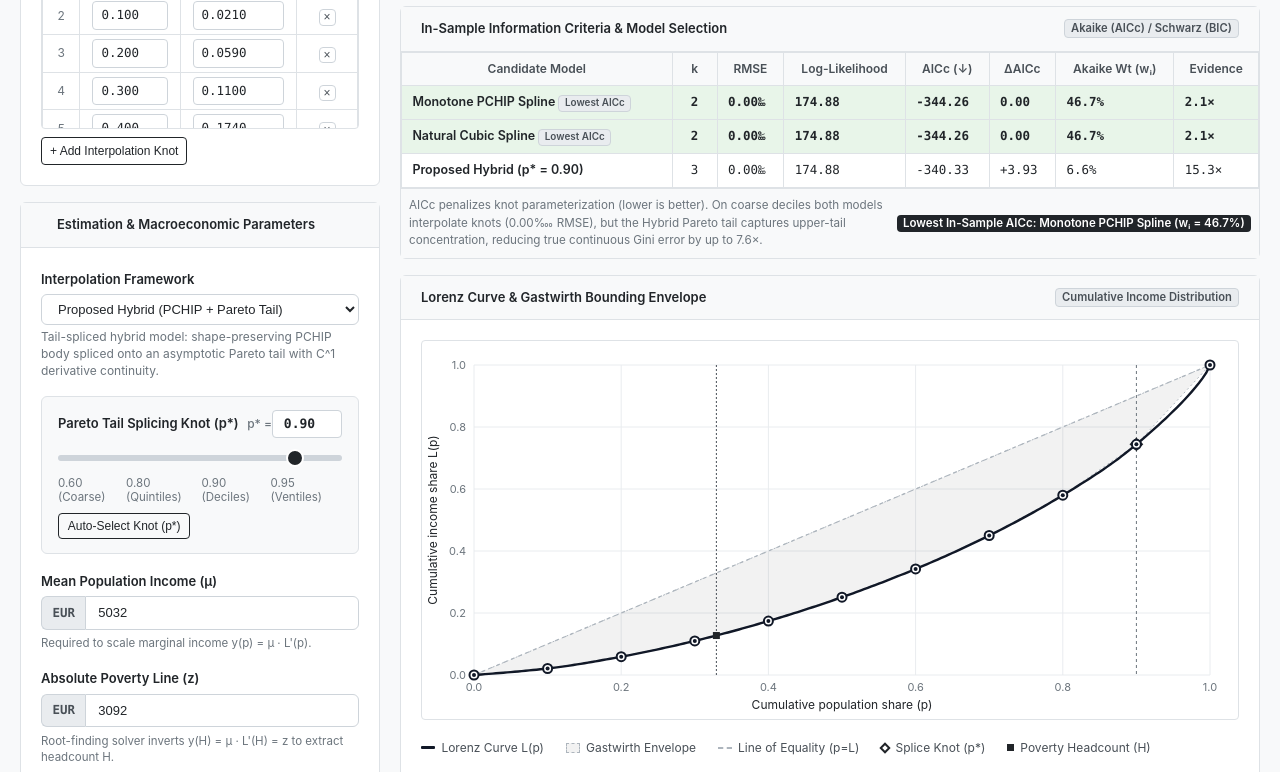
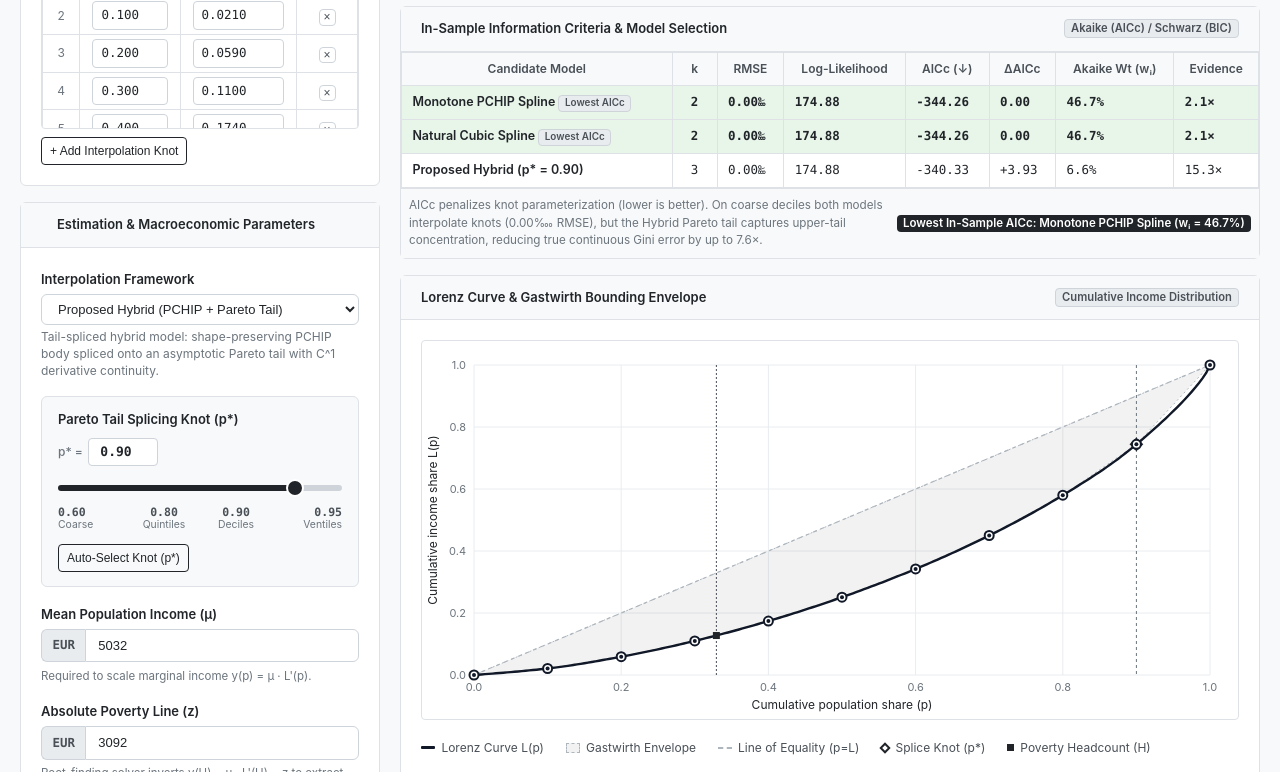
Before and after one commit to AtanasBobev/lorenz-inequality-estimation, a website: page demo/index.html in a window 1280 px wide. Shown: the part 427-1199 px from the top of the page. Drawn offline with Linux system fonts and the light colour scheme.

Commit message:
Fix splicing slider layout and update README

```diff
--- a/demo/app.js
+++ b/demo/app.js
@@ -55,7 +55,7 @@
       if (p > 1) return 1;
       return p;
     }
-    // Binary search for the knot bracket [p_i, p_{i+1}) containing p.
+    // Binary search for the knot bracket [p_i, p_{i+1}) containing p
     findKnotInterval(p) {
       const knotCount = this.points.length;
       if (p <= this.points[0].populationShare) {
@@ -81,8 +81,8 @@
     getDataset() {
       return this.dataset;
     }
-    // Ensures knots are anchored at (0,0) and (1,1) with strictly increasing p and non-decreasing L.
-    // TODO: Allow negative L(p) coordinates in the lower tail so we can fit net wealth datasets with household debt.
+    // Ensure knots are anchored at (0,0) and (1,1) with strictly increasing p and non-decreasing L
+    // TODO: Allow negative L(p) coordinates in the lower tail so we can fit net wealth datasets with household debt
     validateDataset(dataset) {
       if (!dataset.points || dataset.points.length < 2) {
         throw new Error("Quantile dataset must contain at least 2 points.");
@@ -160,8 +160,8 @@
     getIncomeAtPercentile(p) {
       return this.model.quantileIncome(p);
     }
-    // Solves mu * L'(H) = povertyLine using safeguarded Newton-Raphson with bisection fallback.
-    // TODO: Support Foster-Greer-Thorbecke (FGT) poverty gap (alpha=1) and severity (alpha=2) integrals.
+    // Solve mu * L'(H) = povertyLine using safeguarded Newton-Raphson with bisection fallback
+    // TODO: Support Foster-Greer-Thorbecke (FGT) poverty gap (alpha=1) and severity (alpha=2) integrals
     getPovertyHeadcount(povertyLine, meanIncome, tolerance = 1e-7, maxIterations = 60) {
       if (povertyLine <= 0) {
         return 0;
@@ -217,8 +217,8 @@
       }
       return 0.5 * (leftBound + rightBound);
     }
-    // Checks that the estimated Gini falls inside Gastwirth's (1972) distribution-free bounds [G_L, G_U].
-    // TODO: Add non-parametric bootstrap resampling to estimate confidence intervals alongside [G_L, G_U].
+    // Check the estimated Gini falls inside Gastwirth's (1972) distribution-free bounds [G_L, G_U]
+    // TODO: Add non-parametric bootstrap resampling to estimate confidence intervals alongside [G_L, G_U]
     certifyGastwirthBounds(estimatedGini) {
       const dataset = this.model.getDataset();
       const points = dataset.points;
@@ -253,7 +253,7 @@
         maxError
       };
     }
-    // Computes income shares held by standard policy brackets (top 10%/5%/1%, bottom 40%/50%, middle 40%).
+    // Compute income shares held by standard policy brackets (top 10%/5%/1%, bottom 40%/50%, middle 40%)
     computeTopIncomeShares() {
       const shareAt40 = this.model.evaluate(0.4);
       const shareAt50 = this.model.evaluate(0.5);
@@ -273,7 +273,7 @@
         middle40PercentShare: Math.max(0, Math.min(1, shareAt90 - shareAt50))
       };
     }
-    // Computes Kakwani poverty headcount elasticities with respect to poverty line z and mean income mu.
+    // Compute Kakwani poverty headcount elasticities with respect to poverty line z and mean income mu
     computePovertyElasticities(povertyLine, meanIncome) {
       const effectiveMean = meanIncome ?? this.model.getDataset().meanIncome;
       if (effectiveMean <= 0) {
@@ -319,7 +319,7 @@
         elasticityMu
       };
     }
-    // Evaluates complete inequality metrics including Gini, Sen index, Palma ratio, and bounds.
+    // Evaluate complete inequality metrics including Gini, Sen index, Palma ratio, and bounds
     computeComprehensiveMetrics(stepCount = 200, povertyLine) {
       const giniResult = this.computeGini(stepCount);
       const senWelfare = this.computeSenWelfare(stepCount);
@@ -1469,7 +1469,7 @@
       }
       return 0.8;
     }
-    // Solves (1 - L*) / (1 - p*) * (1 - 1/alpha) = L'(p*) for alpha, clamping if L'(p*) >= secant slope.
+    // Solve (1 - L*) / (1 - p*) * (1 - 1/alpha) = L'(p*) for alpha, clamping if L'(p*) >= secant slope
     computeAnalyticalAlpha(pStar, lStar, dStar) {
       const remainingPop = 1 - pStar;
       const remainingIncome = 1 - lStar;
@@ -1515,7 +1515,7 @@
   var SensitivityAnalyzer = class {
     static integrator = new SimpsonsIntegrator();
     static rootFinder = new BisectionSolver();
-    // Scans Pareto splicing knot p* across [startP, endP] and records Gini, alpha, and curvature jump.
+    // Scans Pareto splicing knot p* across [startP, endP] and records Gini, alpha, and curvature jump
     static sweepParetoSplice(dataset, startP = 0.6, endP = 0.95, stepSize = 0.05, bodyModelType = "pchip") {
       const records = [];
       const baseSpline = bodyModelType === "cubicspline" ? new CubicSplineLorenzCurve(dataset) : new PchipLorenzCurve(dataset);
@@ -1551,17 +1551,17 @@
       }
       return records;
     }
-    // Analyzes poverty headcount sensitivity across varying thresholds.
+    // Analyzes poverty headcount sensitivity across varying thresholds
     static computePovertySensitivityTable(model, povertyLines, meanIncome) {
       const engine = new InequalityEngine(model, this.integrator, this.rootFinder);
       return povertyLines.map((line) => engine.computePovertyElasticities(line, meanIncome));
     }
-    // Decomposes high-net-worth upper-tail wealth shares.
+    // Decomposes high-net-worth upper-tail wealth shares
     static decomposeTopWealth(model) {
       const engine = new InequalityEngine(model, this.integrator, this.rootFinder);
       return engine.computeTopIncomeShares();
     }
-    // Compares model reconstructed top-income shares against official World Inequality Database (WID) benchmarks.
+    // Compares model reconstructed top-income shares against official World Inequality Database (WID) benchmarks
     static compareWithWID(datasetKey, splineModel, hybridModel) {
       const wid = WID_BENCHMARKS[datasetKey];
       if (!wid) {
@@ -1592,7 +1592,7 @@
   // src/diagnostics/ModelSelectionEvaluator.ts
   var ModelSelectionEvaluator = class {
     static EPSILON_RSS = 1e-14;
-    // Gaussian log-likelihood: ln(L) = -0.5*n*ln(2*pi) - 0.5*n*ln(RSS/n) - 0.5*n.
+    // Gaussian log-likelihood: ln(L) = -0.5*n*ln(2*pi) - 0.5*n*ln(RSS/n) - 0.5*n
     static computeLogLikelihood(sampleSize, rss) {
       if (sampleSize <= 0) {
         throw new Error("Sample size must be strictly positive.");
@@ -1600,12 +1600,12 @@
       const clampedRss = Math.max(rss, this.EPSILON_RSS);
       return -0.5 * sampleSize * Math.log(2 * Math.PI) - 0.5 * sampleSize * Math.log(clampedRss / sampleSize) - 0.5 * sampleSize;
     }
-    // Standard Akaike Information Criterion: AIC = 2*k - 2*ln(L).
+    // Standard Akaike Information Criterion: AIC = 2*k - 2*ln(L)
     static computeAIC(sampleSize, rss, paramCount) {
       const logLikelihood = this.computeLogLikelihood(sampleSize, rss);
       return 2 * paramCount - 2 * logLikelihood;
     }
-    // Hurvich-Tsai small-sample correction: AICc = AIC + 2*k*(k+1) / (n - k - 1).
+    // Hurvich-Tsai small-sample correction: AICc = AIC + 2*k*(k+1) / (n - k - 1)
     static computeAICc(sampleSize, rss, paramCount) {
       const aic = this.computeAIC(sampleSize, rss, paramCount);
       const degreesOfFreedom = sampleSize - paramCount - 1;
@@ -1614,12 +1614,12 @@
       }
       return aic + 2 * paramCount * (paramCount + 1) / degreesOfFreedom;
     }
-    // Schwarz Bayesian Information Criterion: BIC = k*ln(n) - 2*ln(L).
+    // Schwarz Bayesian Information Criterion: BIC = k*ln(n) - 2*ln(L)
     static computeBIC(sampleSize, rss, paramCount) {
       const logLikelihood = this.computeLogLikelihood(sampleSize, rss);
       return paramCount * Math.log(sampleSize) - 2 * logLikelihood;
     }
-    // Computes residual fit metrics and information criteria for one fitted Lorenz model.
+    // Compute residual fit metrics and information criteria for one fitted Lorenz model
     static evaluateModel(dataset, model, parameterCount, modelName = "LorenzModel") {
       const points = dataset.points;
       const sampleSize = points.length;
@@ -1669,7 +1669,7 @@
         evidenceRatio: 1
       };
     }
-    // Ranks candidate models by AICc and computes Akaike weights and evidence ratios.
+    // Ranks candidate models by AICc and computes Akaike weights and evidence ratios
     static compareModels(dataset, candidates) {
       if (candidates.length === 0) {
         return [];
@@ -1704,7 +1704,7 @@
       });
       return rankedResults.sort((a, b) => a.deltaAic - b.deltaAic);
     }
-    // Searches candidate splicing knots p* for the best trade-off between AICc fit and curvature jump.
+    // Searches candidate splicing knots p* for the best trade-off between AICc fit and curvature jump
     static findOptimalKnot(dataset, options = {}) {
       const candidateKnots = options.candidateKnots ?? [0.6, 0.65, 0.7, 0.75, 0.8, 0.85, 0.9, 0.95];
       const curvatureWeight = options.curvatureWeight ?? 2;
@@ -2763,7 +2763,7 @@
         cb.recompute();
         const btn = el2.btnAutoRepair;
         const origText = btn.textContent || "Auto-Repair Knots";
-        btn.textContent = "\u2713 Repaired";
+        btn.textContent = "Repaired";
         btn.classList.add("btn-outline-light");
         btn.classList.remove("btn-dark");
         setTimeout(() => {
@@ -2830,7 +2830,7 @@
           const optKnot = msResult.knotOptimization.optimalKnot;
           cb.syncSplicingThreshold(optKnot);
           if (el2.badgeOptimalKnot) {
-            el2.badgeOptimalKnot.textContent = `Optimal p* = ${optKnot.toFixed(2)} (Score: ${msResult.knotOptimization.minScore.toFixed(1)}, \u03B1: ${msResult.knotOptimization.optimalAlpha.toFixed(2)})`;
+            el2.badgeOptimalKnot.textContent = `Optimal p* = ${optKnot.toFixed(2)} | Score ${msResult.knotOptimization.minScore.toFixed(1)}, \u03B1 = ${msResult.knotOptimization.optimalAlpha.toFixed(2)}`;
             el2.badgeOptimalKnot.style.display = "inline-block";
           }
           cb.recompute();
@@ -2941,6 +2941,10 @@
     if (el.rangeSplice) {
       el.rangeSplice.value = formatted;
       el.rangeSplice.setAttribute("value", formatted);
+      el.rangeSplice.setAttribute("aria-valuetext", formatted);
+      el.rangeSplice.style.setProperty("--attr-min", el.rangeSplice.min || "0.60");
+      el.rangeSplice.style.setProperty("--attr-max", el.rangeSplice.max || "0.95");
+      el.rangeSplice.style.setProperty("--control-value", formatted);
     }
     if (el.numSplice) {
       el.numSplice.value = formatted;
--- a/demo/index.html
+++ b/demo/index.html
@@ -145,28 +145,20 @@
               </div>
 
               <div class="mb-3 splice-control-box">
-                <div class="d-flex justify-content-between align-items-center mb-2">
+                <div class="splice-header mb-2">
                   <label for="rangeSplice" class="form-label mb-0"
                     >Pareto Tail Splicing Knot (p*)</label
                   >
-                  <div class="d-flex align-items-center gap-1">
-                    <span class="text-muted" style="font-size: 0.75rem; font-weight: 500"
-                      >p* =</span
-                    >
+                  <div class="splice-value-input">
+                    <span class="text-muted splice-value-prefix">p* =</span>
                     <input
                       type="number"
                       id="numSplice"
-                      class="form-control form-control-sm text-center font-monospace"
+                      class="form-control form-control-sm text-center font-monospace splice-number"
                       min="0.60"
                       max="0.95"
                       step="0.01"
-                      value="0.80"
-                      style="
-                        width: 70px;
-                        padding: 0.2rem 0.4rem;
-                        font-weight: 600;
-                        font-size: 0.8125rem;
-                      "
+                      value="0.90"
                     />
                   </div>
                 </div>
@@ -178,26 +170,39 @@
                   max="0.95"
                   step="0.01"
                   value="0.90"
+                  aria-valuetext="0.90"
                 />
-                <div class="d-flex justify-content-between text-muted splice-ticks">
-                  <span>0.60 (Coarse)</span>
-                  <span>0.80 (Quintiles)</span>
-                  <span>0.90 (Deciles)</span>
-                  <span>0.95 (Ventiles)</span>
+                <div class="splice-ticks" aria-hidden="true">
+                  <div class="splice-tick splice-tick-start">
+                    <span class="splice-tick-num">0.60</span>
+                    <span class="splice-tick-label">Coarse</span>
+                  </div>
+                  <div class="splice-tick">
+                    <span class="splice-tick-num">0.80</span>
+                    <span class="splice-tick-label">Quintiles</span>
+                  </div>
+                  <div class="splice-tick">
+                    <span class="splice-tick-num">0.90</span>
+                    <span class="splice-tick-label">Deciles</span>
+                  </div>
+                  <div class="splice-tick splice-tick-end">
+                    <span class="splice-tick-num">0.95</span>
+                    <span class="splice-tick-label">Ventiles</span>
+                  </div>
                 </div>
-                <div class="mt-2 d-flex justify-content-between align-items-center">
+                <div class="splice-actions">
                   <button
                     id="btnAutoSelectKnot"
-                    class="btn btn-sm btn-outline-dark"
-                    style="font-size: 0.75rem; padding: 0.2rem 0.55rem"
+                    type="button"
+                    class="btn btn-sm btn-outline-dark splice-auto-btn"
                     title="Optimize knot using penalized AICc and C^2 curvature continuity"
                   >
                     Auto-Select Knot (p*)
                   </button>
                   <span
                     id="badgeOptimalKnot"
-                    class="badge badge-dark"
-                    style="font-size: 0.7rem; display: none"
+                    class="badge badge-dark splice-result-badge"
+                    style="display: none"
                   ></span>
                 </div>
               </div>
--- a/demo/src/eventHandlers.ts
+++ b/demo/src/eventHandlers.ts
@@ -116,7 +116,7 @@ export function bindDemoEvents(el: DemoElements, state: AppState, cb: EventHandl
 
       const btn = el.btnAutoRepair!;
       const origText = btn.textContent || "Auto-Repair Knots";
-      btn.textContent = "✓ Repaired";
+      btn.textContent = "Repaired";
       btn.classList.add("btn-outline-light");
       btn.classList.remove("btn-dark");
       setTimeout(() => {
@@ -187,7 +187,7 @@ export function bindDemoEvents(el: DemoElements, state: AppState, cb: EventHandl
         const optKnot = msResult.knotOptimization.optimalKnot;
         cb.syncSplicingThreshold(optKnot);
         if (el.badgeOptimalKnot) {
-          el.badgeOptimalKnot.textContent = `Optimal p* = ${optKnot.toFixed(2)} (Score: ${msResult.knotOptimization.minScore.toFixed(1)}, α: ${msResult.knotOptimization.optimalAlpha.toFixed(2)})`;
+          el.badgeOptimalKnot.textContent = `Optimal p* = ${optKnot.toFixed(2)} | Score ${msResult.knotOptimization.minScore.toFixed(1)}, α = ${msResult.knotOptimization.optimalAlpha.toFixed(2)}`;
           el.badgeOptimalKnot.style.display = "inline-block";
         }
         cb.recompute();
--- a/demo/src/main.ts
+++ b/demo/src/main.ts
@@ -121,6 +121,10 @@ function syncSplicingThreshold(val: number): void {
   if (el.rangeSplice) {
     el.rangeSplice.value = formatted;
     el.rangeSplice.setAttribute("value", formatted);
+    el.rangeSplice.setAttribute("aria-valuetext", formatted);
+    el.rangeSplice.style.setProperty("--attr-min", el.rangeSplice.min || "0.60");
+    el.rangeSplice.style.setProperty("--attr-max", el.rangeSplice.max || "0.95");
+    el.rangeSplice.style.setProperty("--control-value", formatted);
   }
   if (el.numSplice) {
     el.numSplice.value = formatted;
--- a/demo/styles/forms.css
+++ b/demo/styles/forms.css
@@ -80,63 +80,172 @@
 }
 
 .splice-control-box {
+  container: splice-box / inline-size;
   background-color: #f8f9fa;
   border: 1px solid #dee2e6;
   border-radius: 0.375rem;
   padding: 0.85rem 1rem;
-  margin-bottom: 1rem;
+  margin-block-end: 1rem;
+}
+
+.splice-header {
+  display: flex;
+  flex-wrap: wrap;
+  justify-content: space-between;
+  align-items: safe center;
+  gap: 0.5rem;
+}
+
+.splice-value-input {
+  display: flex;
+  align-items: center;
+  gap: 0.35rem;
+  flex: 0 0 auto;
+}
+
+.splice-value-prefix {
+  font-size: 0.75rem;
+  font-weight: 500;
+}
+
+.splice-number {
+  inline-size: 4.375rem;
+  padding: 0.2rem 0.4rem;
+  font-weight: 600;
+  font-size: 0.8125rem;
 }
 
 .splice-ticks {
-  font-size: 0.72rem;
+  display: grid;
+  grid-template-columns: repeat(4, minmax(0, 1fr));
+  gap: 0.25rem;
+  inline-size: 100%;
+  margin-block-start: 0.25rem;
   color: #6c757d;
-  width: 100%;
-  margin-top: 0.45rem;
-  display: flex !important;
-  justify-content: space-between !important;
+}
+
+.splice-tick {
+  display: flex;
+  flex-direction: column;
+  align-items: center;
   line-height: 1.2;
 }
 
+.splice-tick-start {
+  align-items: flex-start;
+}
+
+.splice-tick-end {
+  align-items: flex-end;
+}
+
+.splice-tick-num {
+  font-family: ui-monospace, SFMono-Regular, Menlo, Monaco, Consolas, monospace;
+  font-size: 0.72rem;
+  font-weight: 600;
+  color: #495057;
+}
+
+.splice-tick-label {
+  font-size: 0.65rem;
+  color: #6c757d;
+}
+
+.splice-actions {
+  display: flex;
+  flex-wrap: wrap;
+  align-items: safe center;
+  gap: 0.5rem;
+  margin-block-start: 0.75rem;
+}
+
+.splice-auto-btn {
+  flex: 0 0 auto;
+  white-space: nowrap;
+  padding: 0.3rem 0.65rem;
+  font-size: 0.75rem;
+}
+
+.badge.splice-result-badge {
+  flex: 1 1 100%;
+  min-inline-size: 0;
+  white-space: normal;
+  text-align: left;
+  padding: 0.42rem 0.65rem;
+  font-size: 0.72rem;
+  line-height: 1.35;
+  font-family: ui-monospace, SFMono-Regular, Menlo, Monaco, Consolas, monospace;
+}
+
+@container splice-box (inline-size > 380px) {
+  .badge.splice-result-badge {
+    flex: 0 1 auto;
+    margin-inline-start: auto;
+  }
+}
+
 .form-range {
+  --slider-track-size: 0.375rem;
+  --slider-thumb-size: 1.125rem;
+  --slider-track-radius: 999px;
+  --slider-thumb-radius: 50%;
+  --slider-track-color: #ced4da;
+  --slider-fill-color: #212529;
+  --slider-thumb-color: #212529;
+  --slider-direction: to right;
+  --attr-min: 0.6;
+  --attr-max: 0.95;
+  --control-value: 0.9;
+  --slider-progress: calc(progress(var(--control-value), var(--attr-min), var(--attr-max)) * 100%);
+
   display: block;
-  width: 100%;
-  height: 1.5rem;
+  inline-size: 100%;
+  block-size: 1.75rem;
+  margin: 0.2rem 0 0 0;
   padding: 0;
-  background-color: transparent;
+  border: 0;
+  border-radius: 0;
+  background: transparent;
   -webkit-appearance: none;
   -moz-appearance: none;
   appearance: none;
   cursor: pointer;
-  margin: 0.35rem 0 0.15rem 0;
+}
+
+@supports not (opacity: progress(1, 0, 100)) {
+  .form-range {
+    --slider-progress: calc(
+      (var(--control-value) - var(--attr-min)) / (var(--attr-max) - var(--attr-min)) * 100%
+    );
+  }
 }
 
 .form-range:focus-visible {
-  outline: 2px solid #212529;
-  outline-offset: 3px;
+  outline: 2px solid var(--slider-fill-color);
+  outline-offset: 4px;
   border-radius: 0.25rem;
 }
 
 .form-range::-webkit-slider-runnable-track {
-  width: 100%;
-  height: 6px;
+  inline-size: 100%;
+  block-size: var(--slider-track-size);
   cursor: pointer;
-  background-color: #ced4da;
-  border-radius: 3px;
-  border: none;
-  transition: background-color 0.15s ease;
-}
-
-.form-range:hover::-webkit-slider-runnable-track {
-  background-color: #adb5bd;
+  border: 0;
+  border-radius: var(--slider-track-radius);
+  background: linear-gradient(
+    var(--slider-direction),
+    var(--slider-fill-color) var(--slider-progress),
+    var(--slider-track-color) var(--slider-progress)
+  );
 }
 
 .form-range::-webkit-slider-thumb {
-  width: 18px;
-  height: 18px;
-  margin-top: -6px;
-  background-color: #212529;
+  inline-size: var(--slider-thumb-size);
+  block-size: var(--slider-thumb-size);
+  margin-block-start: calc((var(--slider-track-size) - var(--slider-thumb-size)) / 2);
+  background-color: var(--slider-thumb-color);
   border: 2px solid #ffffff;
-  border-radius: 50%;
+  border-radius: var(--slider-thumb-radius);
   -webkit-appearance: none;
   appearance: none;
   cursor: grab;
@@ -147,29 +256,35 @@
 
 .form-range::-webkit-slider-thumb:hover {
   background-color: #000000;
-  transform: scale(1.15);
+  transform: scale(1.12);
 }
 
 .form-range::-webkit-slider-thumb:active {
   cursor: grabbing;
-  transform: scale(1.1);
+  transform: scale(1.06);
 }
 
 .form-range::-moz-range-track {
-  width: 100%;
-  height: 6px;
+  inline-size: 100%;
+  block-size: var(--slider-track-size);
   cursor: pointer;
-  background-color: #ced4da;
-  border-radius: 3px;
-  border: none;
+  background-color: var(--slider-track-color);
+  border-radius: var(--slider-track-radius);
+  border: 0;
+}
+
+.form-range::-moz-range-progress {
+  block-size: var(--slider-track-size);
+  border-radius: var(--slider-track-radius);
+  background-color: var(--slider-fill-color);
 }
 
 .form-range::-moz-range-thumb {
-  width: 18px;
-  height: 18px;
-  background-color: #212529;
+  inline-size: var(--slider-thumb-size);
+  block-size: var(--slider-thumb-size);
+  background-color: var(--slider-thumb-color);
   border: 2px solid #ffffff;
-  border-radius: 50%;
+  border-radius: var(--slider-thumb-radius);
   cursor: grab;
   transition:
     transform 0.1s ease,
@@ -178,7 +293,7 @@
 
 .form-range::-moz-range-thumb:hover {
   background-color: #000000;
-  transform: scale(1.15);
+  transform: scale(1.12);
 }
 
 .form-text {
```
Also changed, not shown: README.md.
